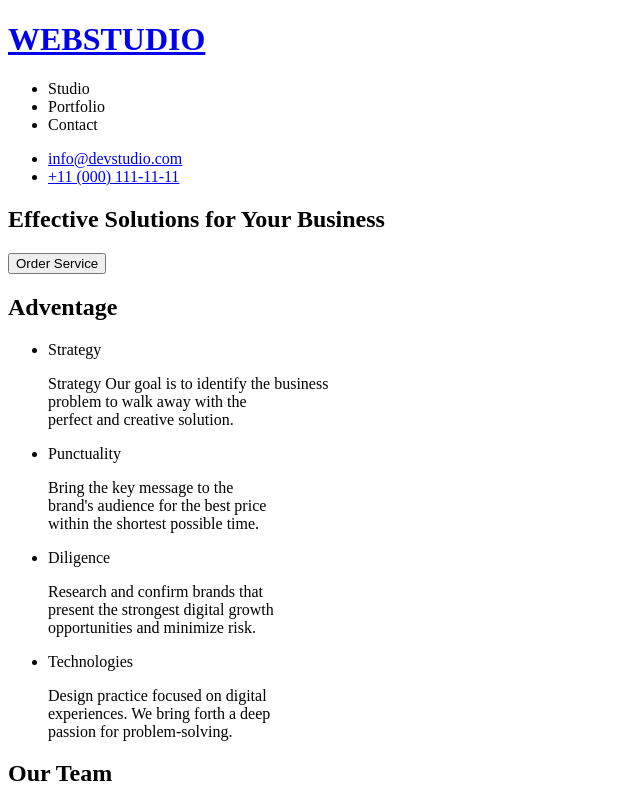
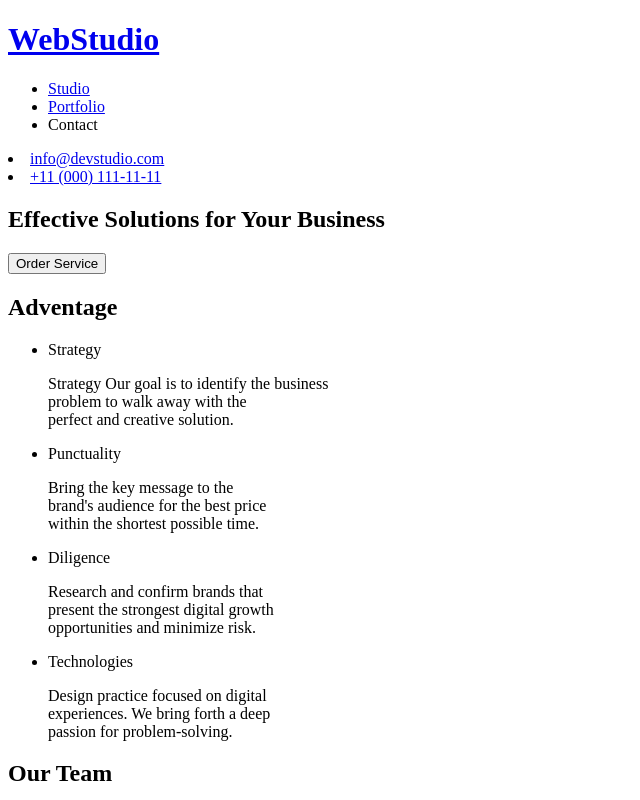
Before and after one commit to whitesound76/goit-markup-hw-01, a plain HTML site: page index.html in a window 1280 px wide. Shown: the top 800 px of the page, without its empty margins (0-640 px from the left). Drawn offline with Linux system fonts and the light colour scheme.

Commit message:
header changes

```diff
--- a/index.html
+++ b/index.html
@@ -8,19 +8,20 @@
 
   <body>
     <header>
-      <h1><a href="linktowebstudio">WEBSTUDIO</a></h1>
+      <h1><a href="./index.html">WebStudio</a></h1>
+
       <nav>
         <ul>
-          <li>Studio</li>
-          <li>Portfolio</li>
-          <li>Contact</li>
+          <li><a href="Studio">Studio</a></li>
+          <li><a href="Portfolio">Portfolio</a></li>
+          <li><Contact href="Contact">Contact</li></a>
         </ul>
       </nav>
 
-      <ul>
+      <adress>
         <li><a href="mailto:info@devstudio.com">info@devstudio.com</a></li>
-        <li><a href="phone:+11(000)111-11-11">+11 (000) 111-11-11</a></li>
-      </ul>
+        <li><a href="phone:+11000111-11-11">+11 (000) 111-11-11</a></li>
+      </adress>
     </header>
 
     <main>
```
